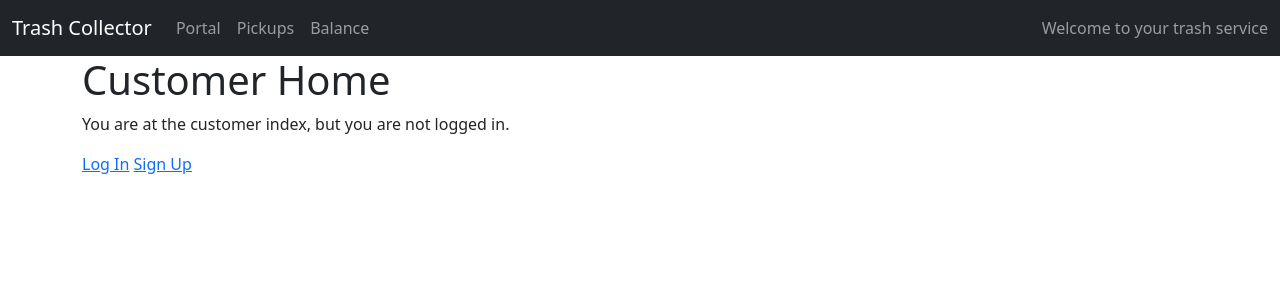
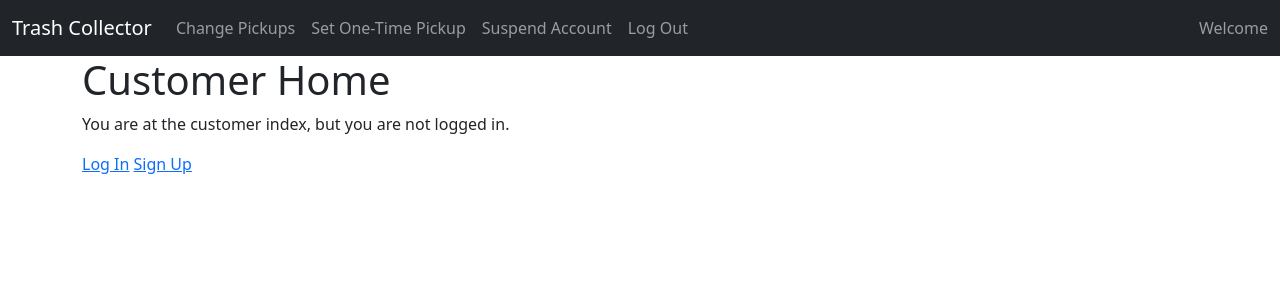
Before and after one commit to austindflatt/trashcollector, a Django app: template trash_collector/customers/templates/customers/index.html in a window 1280 px wide. Shown: the top 300 px of the page. Run offline with Django 3.2, Linux system fonts and the light colour scheme; the template is opened without the code that fills it, so the values that code supplies are empty.

Commit message:
Added to customer navbar with hrefs. Added to epmployees.models. Started employees.views.py. Removed links in customers.index to place in navbar.

```diff
--- a/trash_collector/customers/templates/customers/index.html
+++ b/trash_collector/customers/templates/customers/index.html
@@ -18,9 +18,6 @@
       </ul>
     </div>
     <br>
-    <a href="{% url 'customers:change_pickup_day' %}">Change Your Pickup Day</a><br><br>
-    <a href="{% url 'customers:one_time' %}">Request One-time Pickup</a><br><br>
-    <a href="{% url 'customers:suspension' %}">Request Pickup Suspension</a><br>
   {% else %}
     <p>You are at the customer index, but you are not logged in.</p>
     <a href="{% url 'login' %}">Log In</a>
--- a/trash_collector/employees/models.py
+++ b/trash_collector/employees/models.py
@@ -7,4 +7,4 @@
 class Employees(models.Model):
     name = models.CharField(max_length=50)
     zipcode = models.CharField(max_length=5)
-    # user = models.ForeignKey(to_field=Customer.user)
+    user = models.ForeignKey('accounts.User', blank=True, null=True, on_delete=models.CASCADE)
--- a/trash_collector/templates/base.html
+++ b/trash_collector/templates/base.html
@@ -9,24 +9,27 @@
 <body>
 <nav class="navbar navbar-expand-lg navbar-dark bg-dark">
   <div class="container-fluid">
-    <a class="navbar-brand" href="{% url 'logout' %}">Trash Collector</a>
+    <a class="navbar-brand" href="{% url 'home' %}">Trash Collector</a>
     <button class="navbar-toggler" type="button" data-bs-toggle="collapse" data-bs-target="#navbarText" aria-controls="navbarText" aria-expanded="false" aria-label="Toggle navigation">
       <span class="navbar-toggler-icon"></span>
     </button>
     <div class="collapse navbar-collapse" id="navbarText">
       <ul class="navbar-nav me-auto mb-2 mb-lg-0">
         <li class="nav-item">
-          <a class="nav-link" href="customers:index">Portal</a>
+          <a class="nav-link" href="{% url 'customers:change_pickup_day' %}">Change Pickups</a>
         </li>
         <li class="nav-item">
-          <a class="nav-link" href="#">Pickups</a>
+          <a class="nav-link" href="{% url 'customers:one_time' %}">Set One-Time Pickup</a>
         </li>
         <li class="nav-item">
-          <a class="nav-link" href="#">Balance</a>
+          <a class="nav-link" href="{% url 'customers:suspension' %}">Suspend Account</a>
+        </li>
+        <li class="nav-item">
+          <a class="nav-link" href="{% url 'logout' %}">Log Out</a>
         </li>
       </ul>
       <span class="navbar-text">
-        Welcome to your trash service
+        Welcome {{ user.username }}
       </span>
     </div>
   </div>
@@ -35,13 +38,11 @@
 {% if user.is_authenticated %}
   {% for group in user.groups.all%}
     {% if group.name == "Customers" %}
-    <p>Customer Navbar</p>
-<!--    Add home url path-->
+
     {% elif group.name == "Employees" %}
     <p>Employee Navbar</p>
     {% endif %}
   {% endfor %}
-  <p><a href="{% url 'logout' %}">Log Out</a></p>
 {% endif %}
   <main>
     <h1>{% block header %} {% endblock %}</h1>
```
Also changed, not shown: trash_collector/customers/views.py (+10 -0 lines), trash_collector/employees/templates/employees/create.html (added, +7 -0 lines), trash_collector/employees/views.py (+10 -2 lines).
